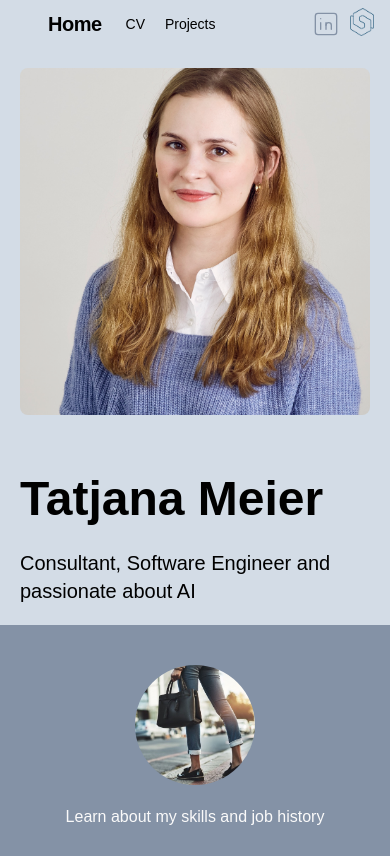
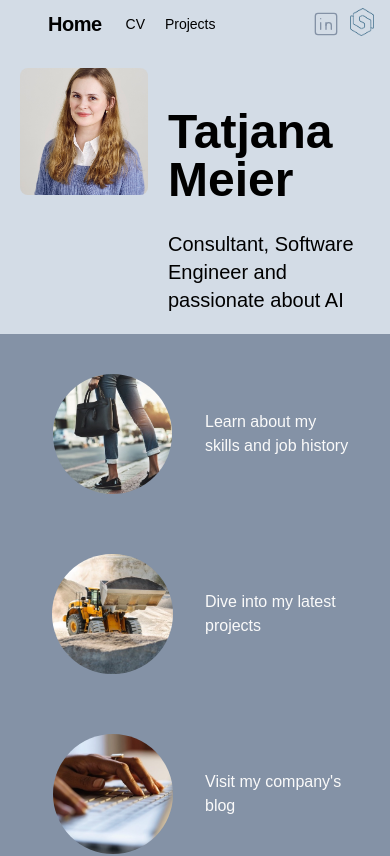
Before and after one commit to jfuchs-png/2023-wetechtogether-tailwind, an Angular app in the folder resume/: page / in a window 390 px wide. Shown: the top 856 px of the page. Built offline with nearby package versions, Linux system fonts and the light colour scheme.

Commit message:
Improve Homepage screen

```diff
--- a/resume/src/app/homepage-screen/homepage-screen.component.html
+++ b/resume/src/app/homepage-screen/homepage-screen.component.html
@@ -1,11 +1,11 @@
 <main class="p-5 max-w-5xl ml-auto mr-auto">
-    <div class="grid place-items-center gap-5 lg:grid-cols-5">
+    <div class="grid gap-5 grid-cols-5">
         <!-- Left Side -->
-        <div class="space-y-5 lg:col-span-2">
+        <div class="space-y-5 col-span-2">
             <img src="assets/cv_tatjana.jpg" alt="Avatar" class="rounded-lg">
         </div><!-- Left Side -->
 
-        <div class="space-y-5 lg:col-span-3"><!-- Right Side -->
+        <div class="space-y-5 col-span-3"><!-- Right Side -->
             <div>
                 <h2 class="text-5xl font-semibold mb-1.5 pt-10">Tatjana Meier</h2>
                 <p class="pt-5 text-xl">Consultant, Software Engineer and passionate about AI</p>
@@ -15,7 +15,7 @@
 </main>
 
 <div class="bg-gray antialiased">
-    <div class="grid gap-5 lg:grid-cols-3 p-5 max-w-5xl ml-auto mr-auto">
+    <div class="grid gap-5 md:grid-cols-3 p-5 max-w-5xl ml-auto mr-auto">
         <div class="space-y-5"><!-- Left Side -->
             <a routerLink="/cv">
                 <app-preview-card
--- a/resume/src/app/preview-card/preview-card.component.html
+++ b/resume/src/app/preview-card/preview-card.component.html
@@ -1,4 +1,4 @@
-<div class="grid place-items-center gap-5 lg:grid-cols-2 p-5 max-w-5xl ml-auto mr-auto">
+<div class="grid flex place-items-center gap-5 grid-cols-2 p-5 max-w-md ml-auto mr-auto">
     <div class="space-y-5"><!-- Left Side -->
         <img src={{imagePath}} class="h-[120px] rounded-full">
     </div><!-- Left Side -->
```
